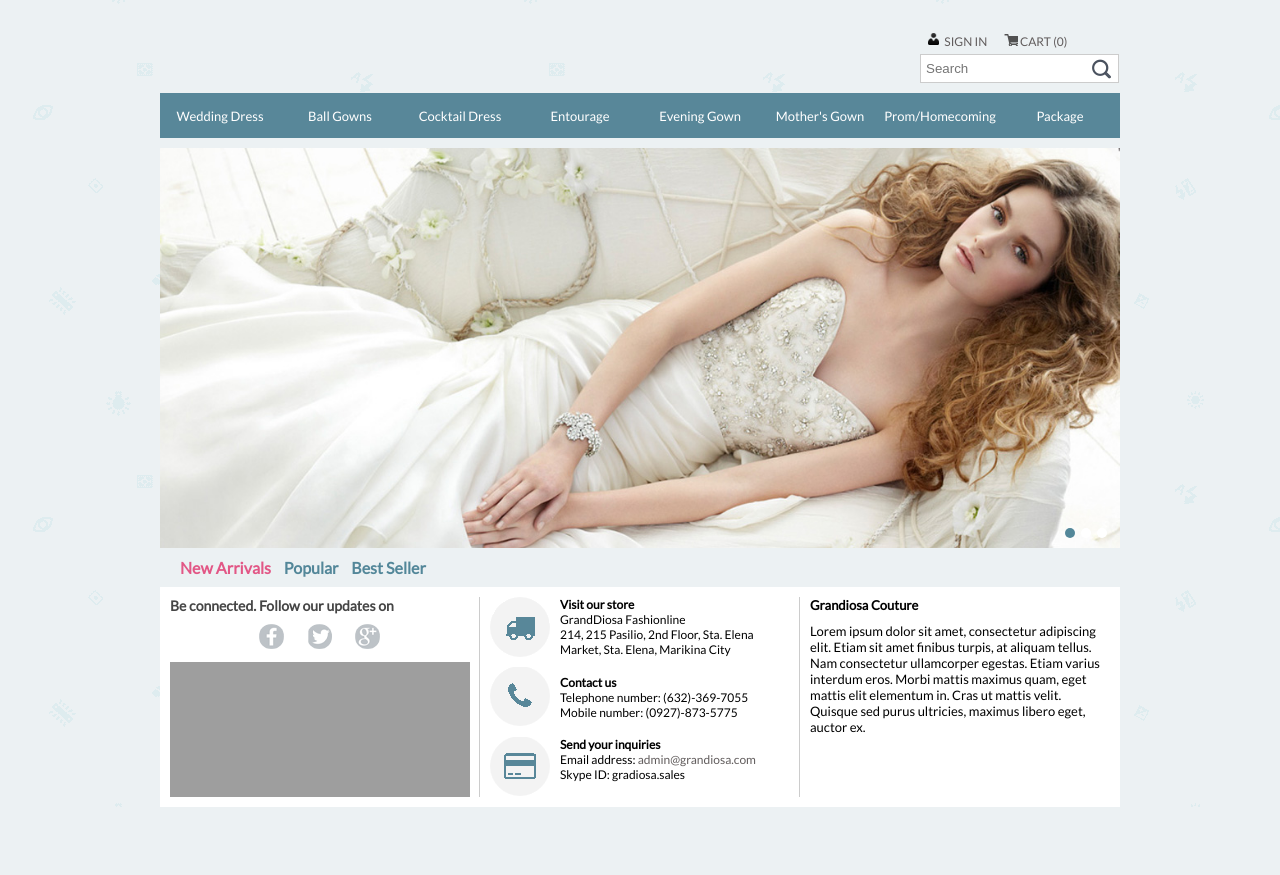
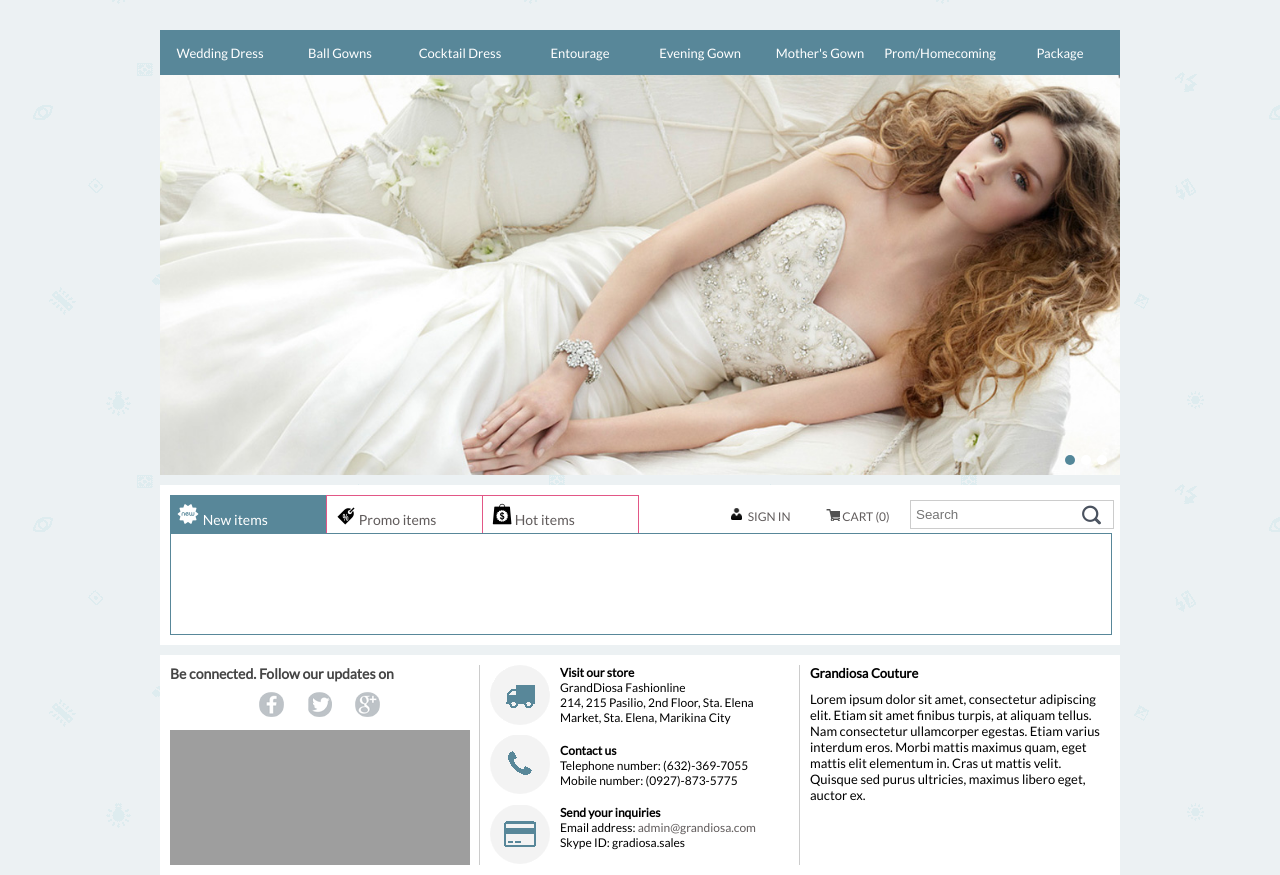
Before and after one commit to markjdeasis479/grey_rain, a Django app: page / in a window 1280 px wide. Before the commit the page ends 807 px from the top, so only its background shows below. Run offline with Django 3.2, Linux system fonts and the light colour scheme; data comes from the database, SQL or seed files in the repository; data that the repository does not hold is empty; some libraries are stand-ins or nearby versions; grey boxes are pictures that could not be loaded.

Commit message:
redesign homepage

```diff
--- a/utopia/templates/css/grandiosa.css
+++ b/utopia/templates/css/grandiosa.css
@@ -51,18 +51,22 @@ a {
 .diosa_user_tool span {
     font-size: 12px;
     margin: auto 6px;
+    display: inline-block;
+    width: 80px;
 }
 
 .diosa_search_tool {
     display: block;
     position: relative;
     width: 200px;
+    float: left;
 }
 
 .diosa_user_tool {
     display: block;
     position: relative;
-    margin-bottom: 5px;
+    float: left;
+    margin-top: 5px;
 }
 
 .diosa_bottom_tool {
@@ -80,7 +84,7 @@ a {
 .diosa_search_tool input {
     display:block;
     position: relative;
-    width: 95%;
+    width: 195px;
     height:25px;
     border: solid 1px #CCC;
     margin: 0;
--- a/utopia/templates/css/shop.css
+++ b/utopia/templates/css/shop.css
@@ -1,132 +1,100 @@
 .diosa_shopboard {
 	display: block;
 	position: relative;
-    width: 100%;
-    margin: 10px auto;
+	margin-top: 10px;
+	background-color: #FFF;
+	padding: 10px;
 }
 
-.diosa_shop_menu {
-    display: block;
-    position: relative;
-    width: 160px;
-    float: left;
-}
-
-.diosa_shop_items {
-    display: block;
-    position: relative;
-    width: 780px;
-    float: left;
-    margin-left: 20px;
-}
-
-
-.shop_menu_grp {
-    display: block;
-    position: relative;
-    margin-bottom: 20px;
-}
-
-.menu_grp_label {
-    font-size: 16px;
-    font-weight: bold;
-    color: #555;
-}
-
-.shop_menu_grp ul {
-    list-style: none;
-    margin: 0;
-    padding: 0;
-}
-
-.shop_menu_grp li {
-    margin: 0;
-    border-bottom: dotted 1px #CCC;
-    padding: 5px 0 5px 10px;
-}
-
-.shop_menu_grp li a {
-    color: #538799;
-}
-
-.shop_disc {
-    display: inline-block;
-    position: relative;
-    width: 6px;
-    height: 6px;
-    border-radius: 2px;
-    background-color: #538799;
-    margin-right: 10px;
-    margin-bottom: 2px;
-}
-
-.shop_menu_grp li:hover .shop_disc {
-    background-color: #E25786;
-}
-
-.shop_menu_grp li:hover a {
-    color: #E25786;
-}
-
-.shop_tab_list {
+.diosa_dashboard {
 	display: block;
 	position: relative;
 }
 
-.shop_tab_list a {
-    font-size: 16px;
-    font-weight: bold;
-    color: #538799;
-    margin-right: 10px;
-}
-
-.shop_tab_list .tab_active, .shop_tab_list a:hover {
-    color: #E25786;
-}
-
-.shop_item_list {
+.diosa_dashleft {
 	display: block;
 	position: relative;
-}
-
-.shop_item {
-    display: block;
-    position: relative;
-    width: 175px;
-    margin: 10px;
 	float: left;
 }
 
-.shop_item img {
-    width: 175px;
-    height:175px;
-    border: 0;
-    margin: 0;
-    padding: 0;
-    box-shadow: 1px 1px 3px #ccc;
+.diosa_dashright {
+	display: block;
+	position: relative;
+	float: right;
+	margin-top: 5px;
 }
 
-.shop_item .item_name {
-    font-weight: bold;
-    margin: 5px 0;
+.diosa_dashmenu {
+	display: block;
+	position: relative;
+	float: left;
+	border: solid 1px #E25786;
+	padding: 5px;
+	width: 145px;
 }
 
-.shop_item var {
-    text-align: right;
-    font-style: normal;
+.diosa_dashmenu img{
+	width: 24px;
+	height: 24px;
 }
 
-.shop_item p {
-    margin: 0;
+.diosa_shopcontent {
+	display: block;
+	position: relative;
+	width: 100%;
+	height: 100px;
+	border: solid 1px #588799;
+	margin-top: -1px;
 }
 
-.shop_item .add_to_cart {
-    display: block;
+.dash_new_items {
+    display: inline-block;
     position: relative;
+    width: 24px;
+    height: 24px;
+    background-image: url('../images/grandiosa_img_utils.png');
+    background-position: 0 -177px;
+}
+
+.dashmenu_active, .diosa_dashmenu:hover {
     background-color: #588799;
+    border-color: #588799;
     color: #FFF;
-    text-align: center;
-    padding: 10px;
-    border-radius: 5px;
-    margin: 10px 0;
 }
+
+
+.dashmenu_active .dash_new_items, .diosa_dashmenu:hover .dash_new_items {
+    background-position: 1px -154px;
+}
+
+.dash_promo_items {
+    display: inline-block;
+    position: relative;
+    width: 24px;
+    height: 24px;
+    background-image: url('../images/grandiosa_img_utils.png');
+    background-position: -22px -176px;
+}
+
+
+.diosa_dashmenu:hover .dash_promo_items {
+    background-position: -22px -152px;
+}
+
+
+.dash_hot_items {
+    display: inline-block;
+    position: relative;
+    width: 24px;
+    height: 24px;
+    background-image: url('../images/grandiosa_img_utils.png');
+    background-position: -50px -176px;
+}
+
+.diosa_dashmenu:hover .dash_hot_items {
+    background-position: -50px -153px;
+}
+
+.adjust_marL1 {
+	margin-left: -1px;
+}
--- a/utopia/templates/snippet/header.html
+++ b/utopia/templates/snippet/header.html
@@ -1,4 +1,5 @@
 <div class="diosa_wrapper">
+	<!----
     <div class="diosa_header">
         <div class="diosa_header_left">
 
@@ -25,6 +26,7 @@
         </div>
         <div class="clearB"></div>
     </div>
+    --->
     <div class="diosa_menu">
         <div class="diosa_menu_item">
             <a href="#">Wedding Dress</a>
--- a/utopia/templates/snippet/shopboard.html
+++ b/utopia/templates/snippet/shopboard.html
@@ -1,44 +1,49 @@
 <div class="diosa_shopboard">
-    <div class="diosa_shop_menu">
-        {% if category|length > 0 %}
-        {% for i in category %}
-        <div class="shop_menu_grp">
-            <span class="menu_grp_label">{{ i.name }}</span>
-            <ul>
-                {% for j in i.subcategory %}
-                <li>
-                    <div class="shop_disc"></div><a href="/category/subcategory/{{ j.id }}">{{ j.name }}</a>
-                </li>
-                {% endfor %}
-            </ul>
+	<div class="diosa_dashboard">
+		<div class="diosa_dashleft">
+			<a href="#">
+				<div class="diosa_dashmenu dashmenu_active">
+					<span class="dash_new_items"></span>
+					<span>New items</span>
 				</div>
-        {% endfor %}
-        {% endif %}
+			</a>
+			<a href="#">
+				<div class="diosa_dashmenu adjust_marL1">
+                    <span class="dash_promo_items"></span>
+					<span>Promo items</span>
 				</div>
-    <div class="diosa_shop_items">
-        <div class="shop_tab_list">
-            <a href="#" class="tab_active">New Arrivals</a>
-            <a href="#">Popular</a>
-            <a href="#">Best Seller</a>
+			</a>
+			<a href="#">
+				<div class="diosa_dashmenu adjust_marL1">
+                    <span class="dash_hot_items"></span>
+					<span>Hot items</span>
 				</div>
-        <div class="shop_item_list">
-            {% for item in new_arrivals %}
-                <div class="shop_item">
-                    <a href="#">
-                        <img src="{{ item.img_sm.url }}" />
 			</a>
-                    <p class="item_name">
-                        <a href="#">{{ item.name }}</a>
-                    </p>
-                    <p class="item_desc">{{ item.short_desc }}</p>
-                    <p class="rental_price">Price: <var>P{{ item.rental_price }}</var></p>
-                    <a href="#">
-                        <div class="add_to_cart">Add to rental cart</div>
-                    </a>
-                </div>
-            {% endfor %}
 			<div class="clearB"></div>
 		</div>
+		<div class="diosa_dashright">
+			<div class="diosa_user_tool">
+                <span>
+                    <div class="user_bg"></div>
+                    <a href="/login/">SIGN IN</a>
+                </span>
+                <span>
+                    <div class="cart_bg"></div>
+                    <a href="#">CART (0)</a>
+                </span>
+            </div>
+            <div class="diosa_search_tool">
+                <form>
+                    {% csrf_token %}
+                    <input type="text" name="searchbox" placeholder="Search">
+                    <a href="#"><div class="search_bg"></div></a>
+                </form>
             </div>
             <div class="clearB"></div>
 		</div>
+		<div class="clearB"></div>
+	</div>
+	<div class="diosa_shopcontent">
+
+	</div>
+</div>
```
Also changed, not shown: utopia/templates/images/grandiosa_img_utils.png, 7 other files. Lines whose indentation alone changed are shown as unchanged.
